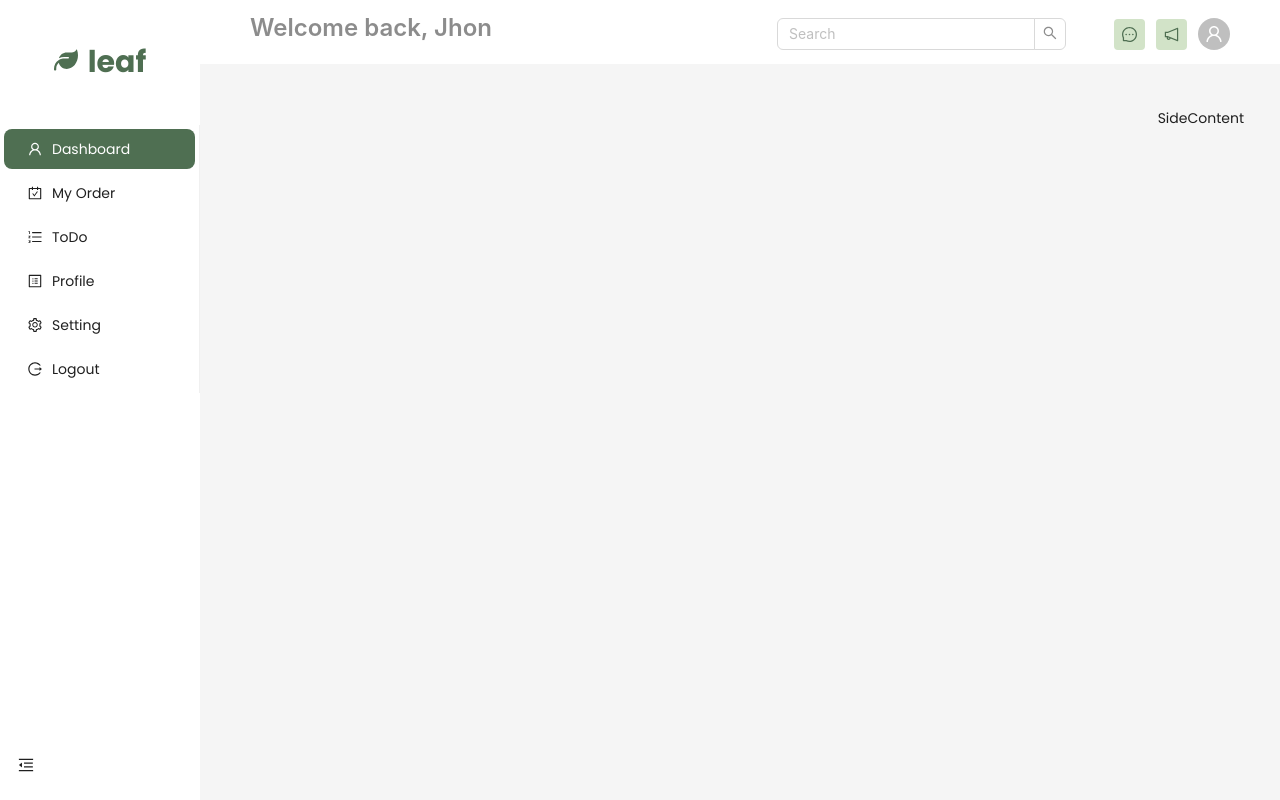
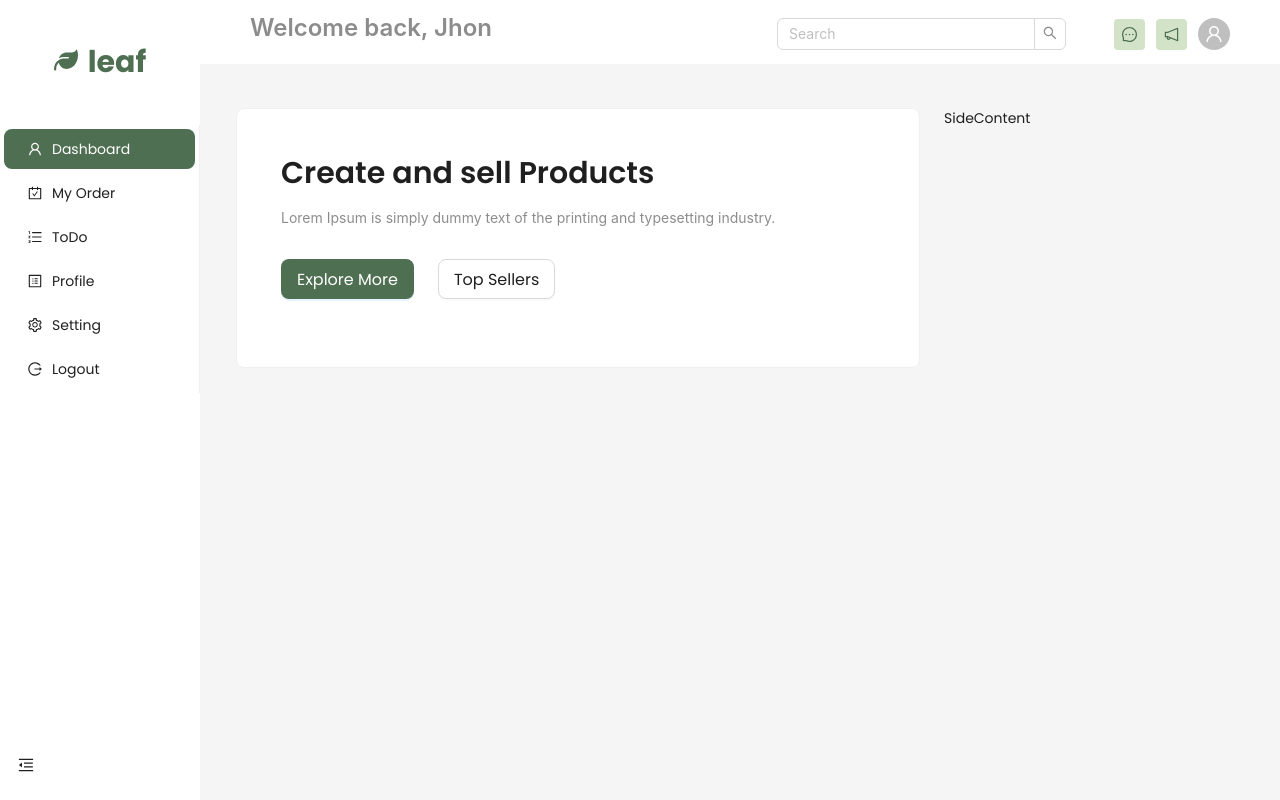
Before and after one commit to adrianstroescu/ReactJsTest, a React (Vite) app: page / in a window 1280 px wide. Built offline with nearby package versions, Linux system fonts and the light colour scheme.

Commit message:
commitMarch6

```diff
--- /dev/null
+++ b/src/components/Banner.jsx
@@ -0,0 +1,22 @@
+import { Card, Flex, Typography, Button} from 'antd';
+import React from 'react'
+
+const Banner = () => {
+  return (
+    <Card style={{height: 260, padding: '20px'}}>
+        <Flex vertical gap="30px">
+            <Flex vertical align='flex-start'>
+                <Typography.Title level={2} strong>Create and sell Products</Typography.Title>
+                <Typography.Text type='secondary'>Lorem Ipsum is simply dummy text of the printing and typesetting industry.</Typography.Text>
+            </Flex>
+
+            <Flex gap="large">
+                <Button type="primary" size="large">Explore More</Button>
+                <Button size='large'>Top Sellers</Button>
+            </Flex>
+        </Flex>
+    </Card>
+  )
+}
+
+export default Banner;
--- a/src/components/MainContent.jsx
+++ b/src/components/MainContent.jsx
@@ -1,14 +1,13 @@
 import { Flex } from 'antd';
 import React from 'react'
+import Banner from './Banner';
 
 const MainContent = () => {
   return (
     <div style={{flex: 1}}>
-        <Flex>
-
+        <Flex vertical gap="2.3rem">
+            <Banner></Banner>
         </Flex>
-
-
     </div>
   )
 }
--- a/src/components/SideContent.jsx
+++ b/src/components/SideContent.jsx
@@ -2,7 +2,7 @@ import React from 'react'
 
 const SideContent = () => {
   return (
-    <div>SideContent</div>
+    <div style={{width:300 }}>SideContent</div>
   )
 }
 
```
Also changed, not shown: src/components/ProductsLists.jsx (added, +9 -0 lines), src/plantData.js (added).
